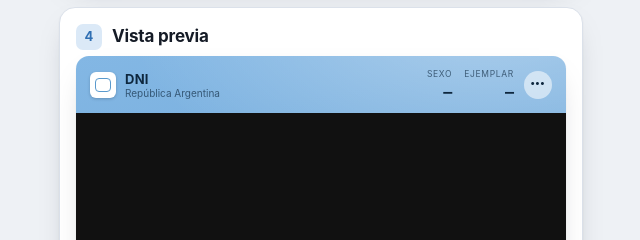
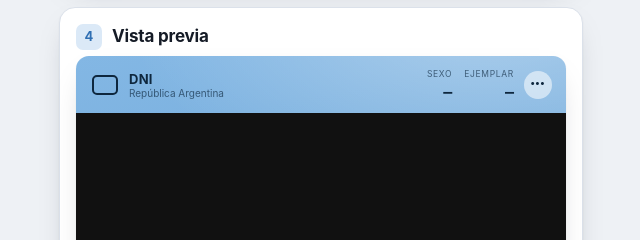
Before and after one commit to axlerk/dni-en-wallet, a website with bundled scripts: page public/index.html in a window 1280 px wide. Shown: the part 1490-1730 px from the top of the page, 319-959 px from the left. Built offline with nearby package versions, Linux system fonts and the light colour scheme; files whose address does not match are found by name.

Commit message:
fix(pwa): preview logo matches the pass — glyph without a tile, text colour

```diff
--- a/public/styles.css
+++ b/public/styles.css
@@ -86,8 +86,9 @@ body.cam-open{overflow:hidden}
 /* Celeste de la bandera + logo en blanco, igual que el pase firmado */
 .pass{--pass-bg:#74acdf;--pass-ink:#0e273e;--pass-ink-2:rgba(14,39,62,.66);
   border-radius:13px;overflow:hidden;background:radial-gradient(120% 80% at 85% -10%,rgba(255,255,255,.35),transparent 62%),linear-gradient(168deg,#83b7e4,#6aa3d4);color:var(--pass-ink);box-shadow:var(--shadow);margin:6px 0 16px}
-.pass .mark{background:#fff;border:0;box-shadow:0 1px 3px rgba(14,39,62,.25)}
-.pass .mark::before{border-color:#5a9acd}
+/* Igual que el logo del pase: glifo sin recuadro, del mismo color que el texto */
+.pass .mark{background:none;border:0;box-shadow:none;width:30px;height:30px}
+.pass .mark::before{inset:5px 2px;border:2px solid var(--pass-ink);border-radius:5px}
 .p-head{display:flex;align-items:center;gap:10px;padding:12px 14px 10px}
 .p-head .hfield{margin-left:auto}
 .p-flip{flex:none;width:28px;height:28px;border-radius:50%;border:0;background:rgba(255,255,255,.55);color:var(--pass-ink);font-size:11px;line-height:1;letter-spacing:1px;cursor:pointer;display:grid;place-items:center;padding:0 0 3px}
```
